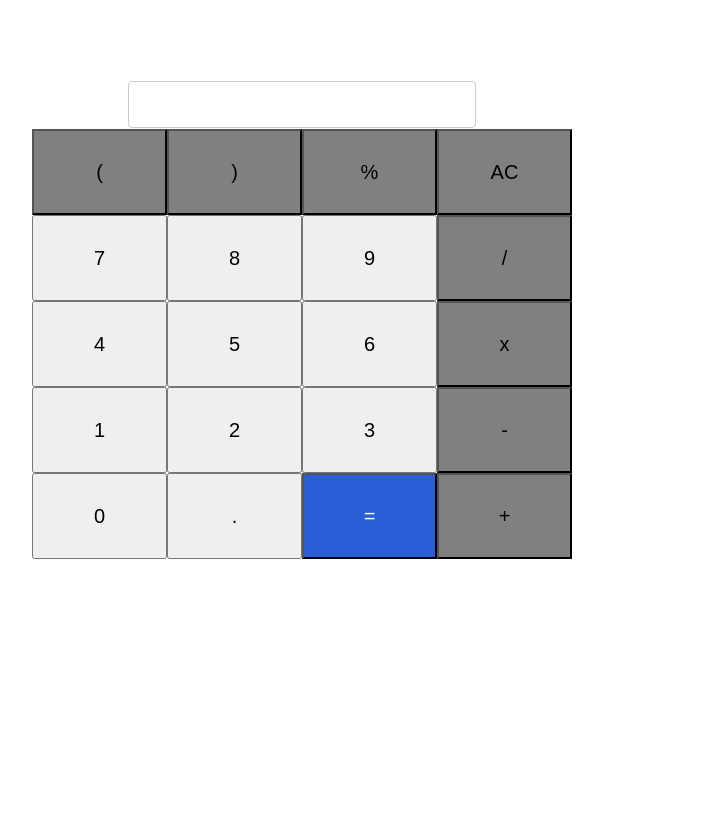
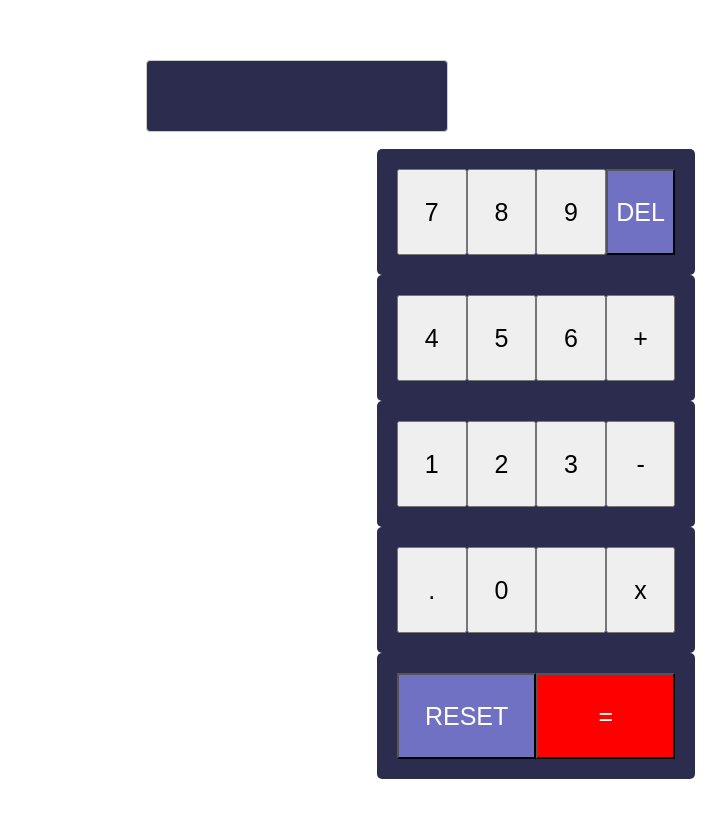
Before and after one commit to marekwino23/Simple_Calculator, a React (Create React App) app: page / in a window 1280 px wide. Shown: the top 818 px of the page, without its empty margins (338-1064 px from the left). Built offline with nearby package versions, Linux system fonts and the light colour scheme.

Commit message:
fix calculator style

```diff
--- a/src/App.css
+++ b/src/App.css
@@ -1,10 +1,6 @@
 .App {
   text-align: center;
-}
-
-.App-logo {
-  height: 40vmin;
-  pointer-events: none;
+  color: white;
 }
 
 @media (prefers-reduced-motion: no-preference) {
@@ -31,6 +27,14 @@ ul {
   overflow: hidden;
   background-color:#41c9e3;
 }
+.grid-container{
+  background-color: rgb(44, 44, 78);
+  width: 24%;
+  margin-left: 655px;
+  display: flex;
+  color:white;
+  justify-content: space-between;
+}
 
 li {
   float: left;
@@ -44,10 +48,14 @@ li {
   margin-right: 800px
 }
 input[type=text], select {
-  width: 31%;
+  width: 26%;
   padding: 12px 20px;
-  font-size: 18px;
-  margin: 1px 0;
+  font-size: 35px;
+  margin-bottom: 17px;
+  background-color:rgb(44, 44, 78);
+  height: 72px;
+  color: white;
+  margin-left: -10px;
   display: inline-block;
   border: 1px solid #ccc;
   border-radius: 4px;
@@ -61,8 +69,8 @@ input[type=text], select {
 }
 button{
   height: 86px;
-  width: 135px;
-  font-size: 20px;
+  width: 87px;
+  font-size: 25px;
 }
 
 #button{
--- a/src/components/Calculator.jsx
+++ b/src/components/Calculator.jsx
@@ -49,34 +49,37 @@ const Calculator = () => {
     }
     return(
         <div>
+            <input type="text" className="sum" onChange={handleSum} placeholder={number1 + char + number2} value={sum}></input>
             <div className="grid-container">
-            <input type="text" className="sum" onChange={handleSum} placeholder={number1 + char + number2} value={sum}></input>
-            <br></br>
-            <button value="(" style={{backgroundColor:"grey"}} onClick={handleChar}>(</button>
+            {/* <button value="(" style={{backgroundColor:"grey"}} onClick={handleChar}>(</button>
             <button value=")" style={{backgroundColor:"grey"}} onClick={handleChar}>)</button>
-            <button value="%" style={{backgroundColor:"grey"}} onClick={handleChar}>%</button>
-            <button value="AC" style={{backgroundColor:"grey"}} onClick={handleReset}>AC</button>
-            </div>
-            <div className="grid-container" style={{marginTop:"-40px"}}>
+            <button value="%" style={{backgroundColor:"grey"}} onClick={handleChar}>%</button> */}
             <button className="grid-item" value={7} onClick={handleNumber}>7</button>
             <button className="grid-item" value={8} onClick={handleNumber}>8</button>
             <button className="grid-item" value={9} onClick={handleNumber}>9</button>
-            <button value="/" style={{backgroundColor:"grey"}} onClick={handleChar}>/</button>
-            <br></br>
+            <button value="DEL" style={{backgroundColor:"#7171c3", color:"white"}} onClick={handleReset}>DEL</button>
+            </div>
+            <div className="grid-container">
             <button className="grid-item" value={4} onClick={handleNumber}>4</button>
             <button className="grid-item" value={5} onClick={handleNumber}>5</button>
             <button className="grid-item" value={6} onClick={handleNumber}>6</button>
-            <button value="*" style={{backgroundColor:"grey"}} onClick={handleChar}>x</button>
-            <br></br>
+            <button value="+" onClick={handleChar}>+</button>
+            </div>
+            <div className="grid-container">
             <button className="grid-item" value={1} onClick={handleNumber}>1</button>
             <button className="grid-item" value={2} onClick={handleNumber}>2</button>
             <button className="grid-item" value={3} onClick={handleNumber}>3</button>
-            <button value="-" style={{backgroundColor:"grey"}} onClick={handleChar}>-</button>
-            <br></br>
+            <button value="-" onClick={handleChar}>-</button>
+            </div>
+            <div className="grid-container">
+            <button value="." onClick={handleChar}>.</button>
             <button value={0} onClick={handleNumber}>0</button>
-            <button value="." onClick={handleChar}>.</button>
-            <button value="=" className="equal" style={{backgroundColor:"rgb(41 94 214)"}} onClick={handleSum}>=</button>
-            <button value="+" style={{backgroundColor:"grey"}} onClick={handleChar}>+</button>
+            <button value="/" onClick={handleChar}></button>
+            <button value="*" onClick={handleChar}>x</button>
+            </div>
+            <div className="grid-container">
+            <button id="reset" value="RESET" style={{backgroundColor:"#7171c3",color:"white", width:"200px"}} onClick={handleReset}>RESET</button>
+            <button id="equal" value="=" className="equal" style={{backgroundColor:"red", width:"200px"}} onClick={handleSum}>=</button>
             </div>
         </div>
     )
```
